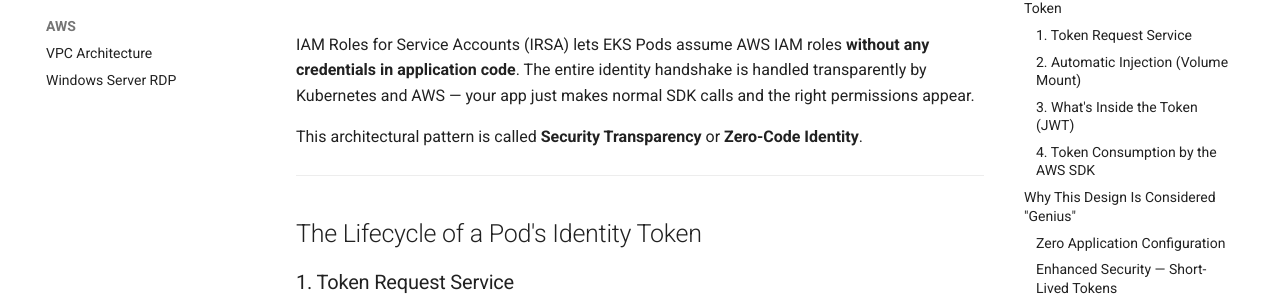
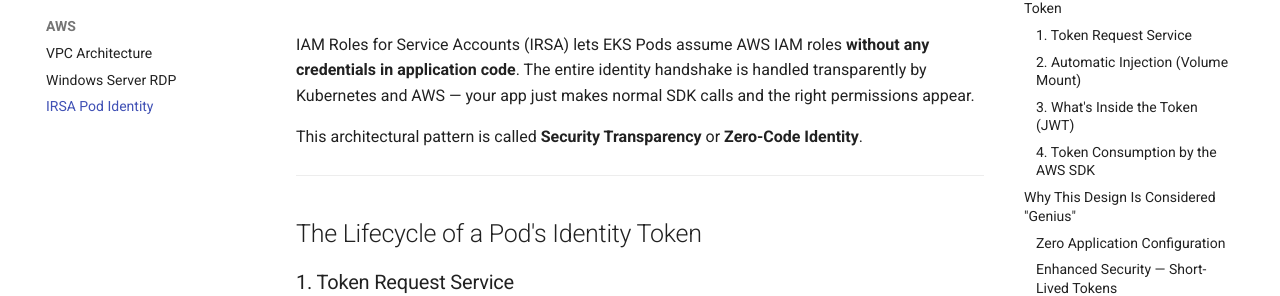
Before and after one commit to devops-tashtiot/devops-tashtiot.github.io, an MkDocs documentation site: the page built from docs-src/aws/irsa-pod-identity.md, in a window 1280 px wide. Shown: the part 148-444 px from the top of the page. Built offline with MkDocs 1.6.1 and Material for MkDocs 9.7.7, drawn with Linux system fonts in a browser that asks for light colours.

Commit message:
docs: add IRSA pod identity to mkdocs nav

```diff
--- a/mkdocs.yml
+++ b/mkdocs.yml
@@ -28,3 +28,4 @@
   - AWS:
     - VPC Architecture: aws/vpc-architecture.md
     - Windows Server RDP: aws/windows-server-rdp.md
+    - IRSA Pod Identity: aws/irsa-pod-identity.md
```
